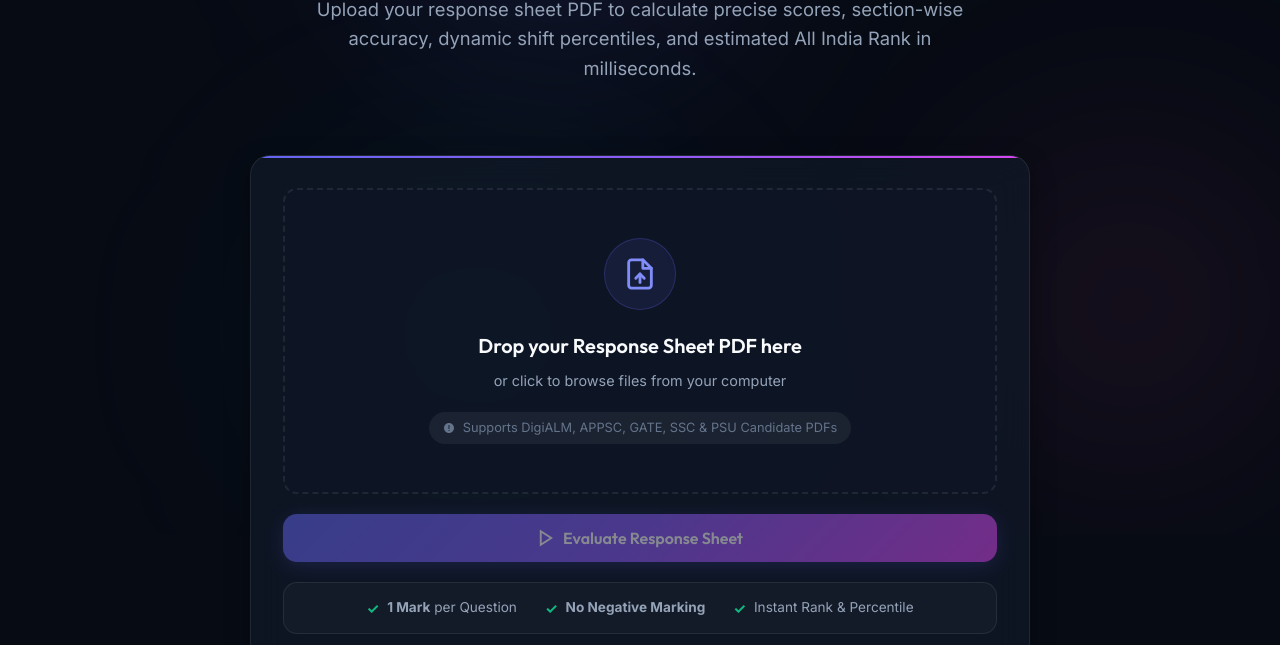
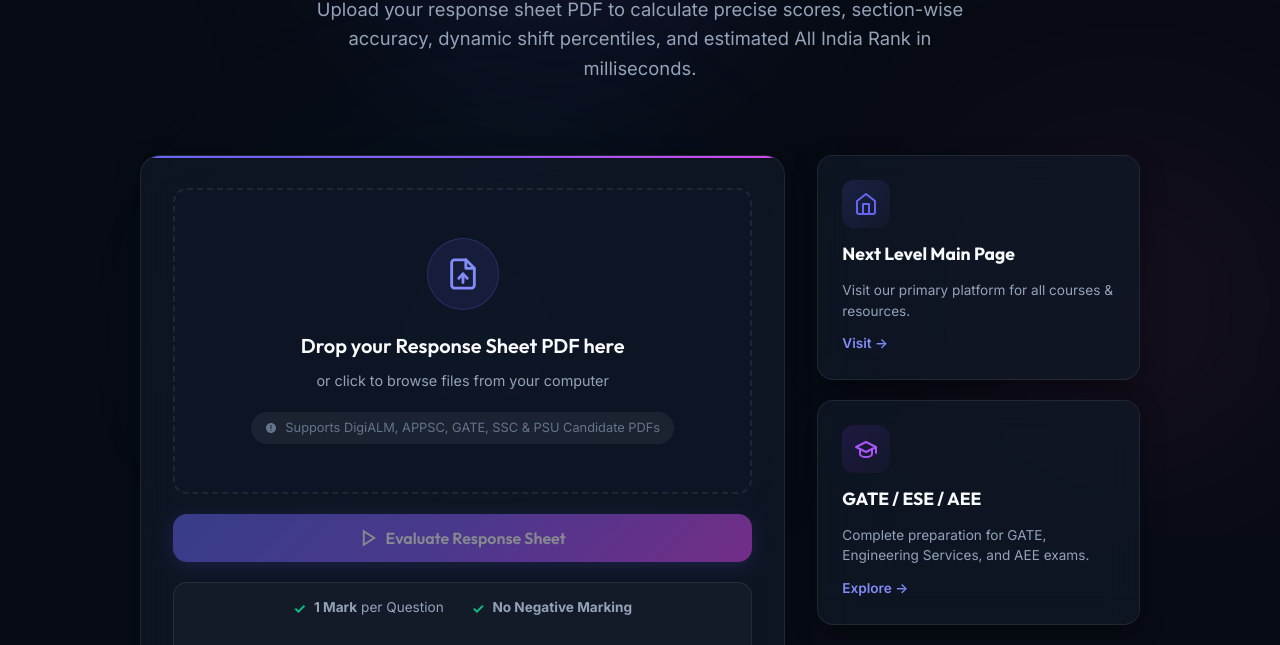
Before and after one commit to naga080898/Rank-predictor, a plain HTML site: page frontend/index.html in a window 1280 px wide. Shown: the part 265-910 px from the top of the page. Drawn offline with Linux system fonts and the light colour scheme; no server answers.

Commit message:
Frontend updates

```diff
--- a/frontend/css/styles.css
+++ b/frontend/css/styles.css
@@ -394,9 +394,30 @@ body {
 /* ==========================================================================
    Predictor / Upload Section
    ========================================================================== */
+.predictor-layout {
+  display: grid;
+  grid-template-columns: 2fr 1fr;
+  gap: 2rem;
+  max-width: 1000px;
+  margin: 0 auto;
+  align-items: stretch;
+}
+
 .upload-wrapper {
-  max-width: 780px;
-  margin: 0 auto;
+  margin: 0;
+  width: 100%;
+}
+
+.quick-links-sidebar {
+  display: flex;
+  flex-direction: column;
+  gap: 1.25rem;
+}
+
+@media (max-width: 900px) {
+  .predictor-layout {
+    grid-template-columns: 1fr;
+  }
 }
 
 .marking-features-bar {
--- a/frontend/index.html
+++ b/frontend/index.html
@@ -214,8 +214,10 @@
           dynamic shift percentiles, and estimated All India Rank in milliseconds.</p>
       </div>
 
-      <!-- Upload Card (Centered Clean Layout) -->
-      <div class="glass-card glass-card-glow upload-wrapper">
+      <!-- Predictor Layout (Upload + Quick Links) -->
+      <div class="predictor-layout">
+        <!-- Upload Card -->
+        <div class="glass-card glass-card-glow upload-wrapper">
         <input type="file" id="file-input" accept="application/pdf" style="display: none;">
         <div class="drop-zone" id="drop-zone">
           <div class="drop-icon-wrapper">
@@ -297,6 +299,34 @@
             </svg>
             <span>Candidate 2 (AEE Shift 1)</span>
           </button>
+        </div>
+      </div>
+
+        <!-- Quick Links Sidebar -->
+        <div class="quick-links-sidebar">
+          <a href="https://nextlevel.akamai.net.in/" target="_blank" rel="noopener noreferrer" class="course-card glass-card">
+            <div class="course-icon" style="background: linear-gradient(135deg, rgba(99,102,241,0.15), rgba(99,102,241,0.05));">
+              <svg width="24" height="24" viewBox="0 0 24 24" fill="none" stroke="var(--primary)" stroke-width="2" stroke-linecap="round" stroke-linejoin="round">
+                <path d="M3 9l9-7 9 7v11a2 2 0 0 1-2 2H5a2 2 0 0 1-2-2z"></path>
+                <polyline points="9 22 9 12 15 12 15 22"></polyline>
+              </svg>
+            </div>
+            <h3 class="course-title">Next Level Main Page</h3>
+            <p class="course-desc">Visit our primary platform for all courses & resources.</p>
+            <span class="course-link-arrow">Visit →</span>
+          </a>
+
+          <a href="https://nextlevel.akamai.net.in/new-courses?examId=1" target="_blank" rel="noopener noreferrer" class="course-card glass-card">
+            <div class="course-icon" style="background: linear-gradient(135deg, rgba(124,58,237,0.15), rgba(124,58,237,0.05));">
+              <svg width="24" height="24" viewBox="0 0 24 24" fill="none" stroke="var(--accent-purple)" stroke-width="2" stroke-linecap="round" stroke-linejoin="round">
+                <path d="M22 10v6M2 10l10-5 10 5-10 5z"></path>
+                <path d="M6 12v5c0 1.66 2.69 3 6 3s6-1.34 6-3v-5"></path>
+              </svg>
+            </div>
+            <h3 class="course-title">GATE / ESE / AEE</h3>
+            <p class="course-desc">Complete preparation for GATE, Engineering Services, and AEE exams.</p>
+            <span class="course-link-arrow">Explore →</span>
+          </a>
         </div>
       </div>
     </section>
```
